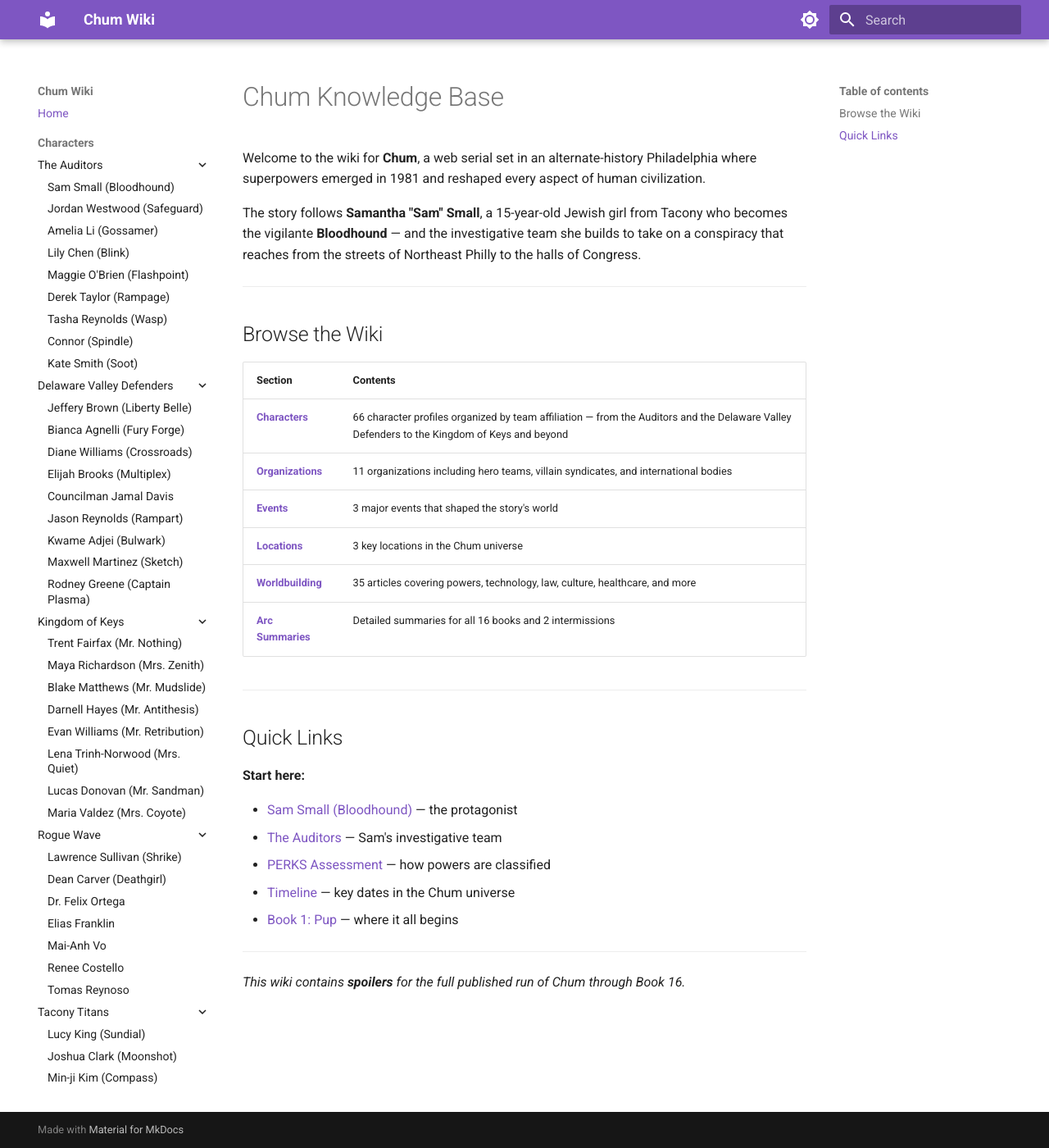
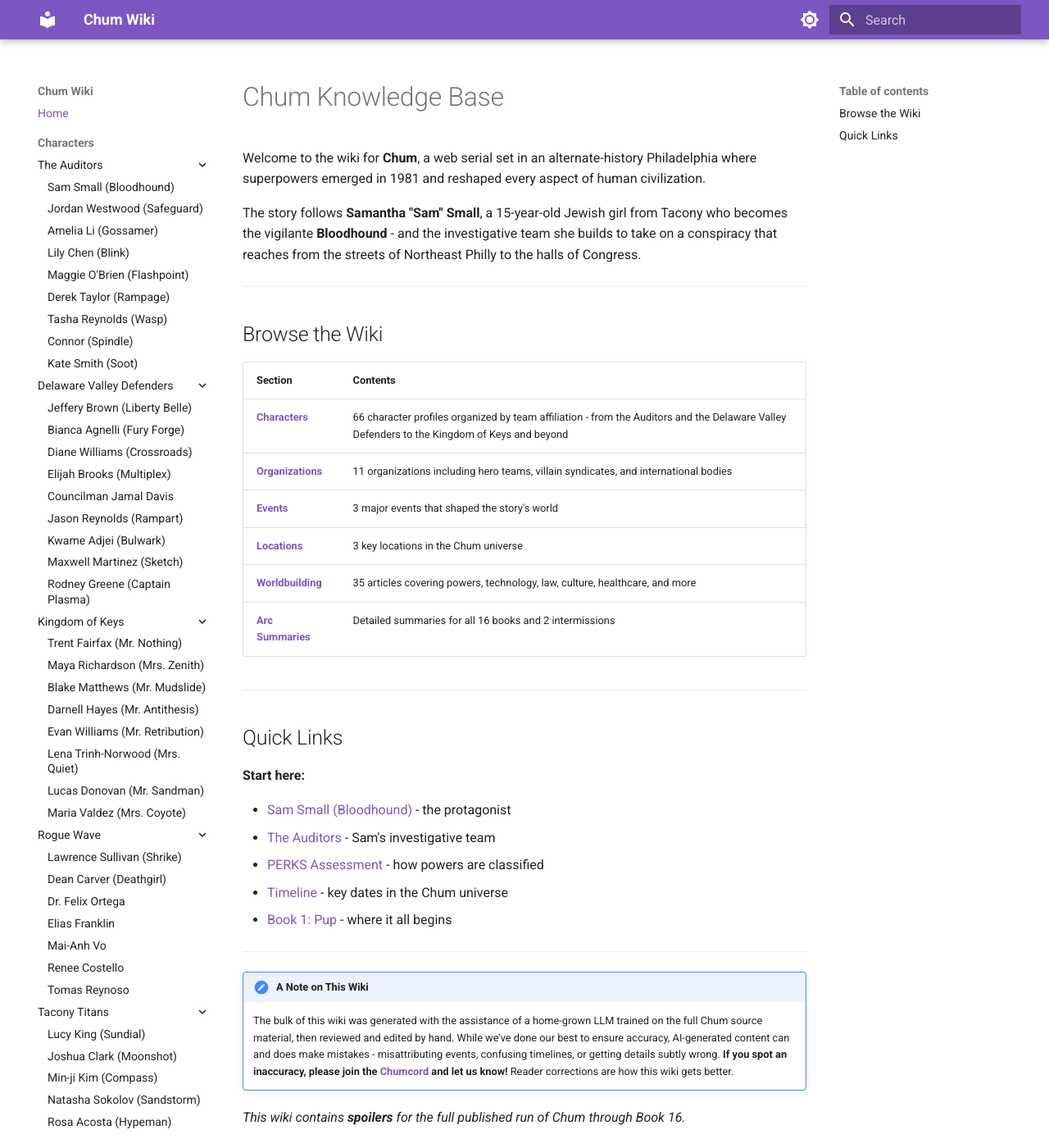
Before and after one commit to bearsharktopus-dev/chum-wiki, an MkDocs documentation site: the page built from knowledge-base/index.md, in a window 1280 px wide and 1400 px high. Shown: the whole window at 82% size. Built offline with MkDocs 1.6.1 and Material for MkDocs 9.7.7, drawn with Linux system fonts in a browser that asks for light colours.

Commit message:
Update disclaimer: link to Discord instead of GitHub Issues

```diff
--- a/knowledge-base/index.md
+++ b/knowledge-base/index.md
@@ -2,7 +2,7 @@
 
 Welcome to the wiki for **Chum**, a web serial set in an alternate-history Philadelphia where superpowers emerged in 1981 and reshaped every aspect of human civilization.
 
-The story follows **Samantha "Sam" Small**, a 15-year-old Jewish girl from Tacony who becomes the vigilante **Bloodhound** — and the investigative team she builds to take on a conspiracy that reaches from the streets of Northeast Philly to the halls of Congress.
+The story follows **Samantha "Sam" Small**, a 15-year-old Jewish girl from Tacony who becomes the vigilante **Bloodhound** - and the investigative team she builds to take on a conspiracy that reaches from the streets of Northeast Philly to the halls of Congress.
 
 ---
 
@@ -10,7 +10,7 @@
 
 | Section | Contents |
 |---------|----------|
-| **[Characters](characters/samantha-small.md)** | 66 character profiles organized by team affiliation — from the Auditors and the Delaware Valley Defenders to the Kingdom of Keys and beyond |
+| **[Characters](characters/samantha-small.md)** | 66 character profiles organized by team affiliation - from the Auditors and the Delaware Valley Defenders to the Kingdom of Keys and beyond |
 | **[Organizations](organizations/the-auditors.md)** | 11 organizations including hero teams, villain syndicates, and international bodies |
 | **[Events](events/project-titan.md)** | 3 major events that shaped the story's world |
 | **[Locations](locations/daedalus-correctional-facility.md)** | 3 key locations in the Chum universe |
@@ -23,12 +23,15 @@
 
 **Start here:**
 
-- [Sam Small (Bloodhound)](characters/samantha-small.md) — the protagonist
-- [The Auditors](organizations/the-auditors.md) — Sam's investigative team
-- [PERKS Assessment](worldbuilding/perks-assessment.md) — how powers are classified
-- [Timeline](worldbuilding/timeline.md) — key dates in the Chum universe
-- [Book 1: Pup](worldbuilding/arc-summaries/book-01-pup.md) — where it all begins
+- [Sam Small (Bloodhound)](characters/samantha-small.md) - the protagonist
+- [The Auditors](organizations/the-auditors.md) - Sam's investigative team
+- [PERKS Assessment](worldbuilding/perks-assessment.md) - how powers are classified
+- [Timeline](worldbuilding/timeline.md) - key dates in the Chum universe
+- [Book 1: Pup](worldbuilding/arc-summaries/book-01-pup.md) - where it all begins
 
 ---
 
+!!! note "A Note on This Wiki"
+    The bulk of this wiki was generated with the assistance of a home-grown LLM trained on the full Chum source material, then reviewed and edited by hand. While we've done our best to ensure accuracy, AI-generated content can and does make mistakes - misattributing events, confusing timelines, or getting details subtly wrong. **If you spot an inaccuracy, please join the [Chumcord](https://discord.gg/9m6PGPjTb6) and let us know!** Reader corrections are how this wiki gets better.
+
 *This wiki contains **spoilers** for the full published run of Chum through Book 16.*
```
